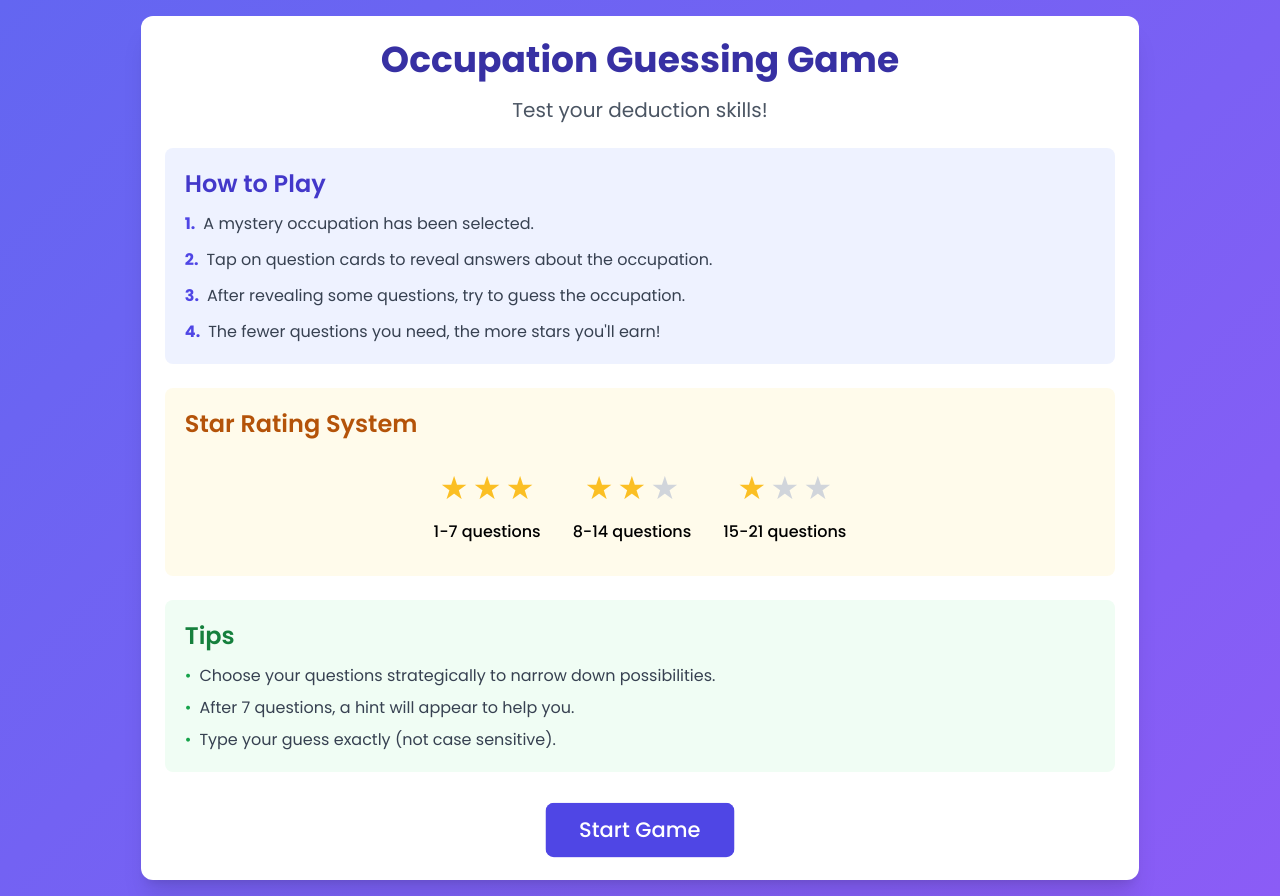
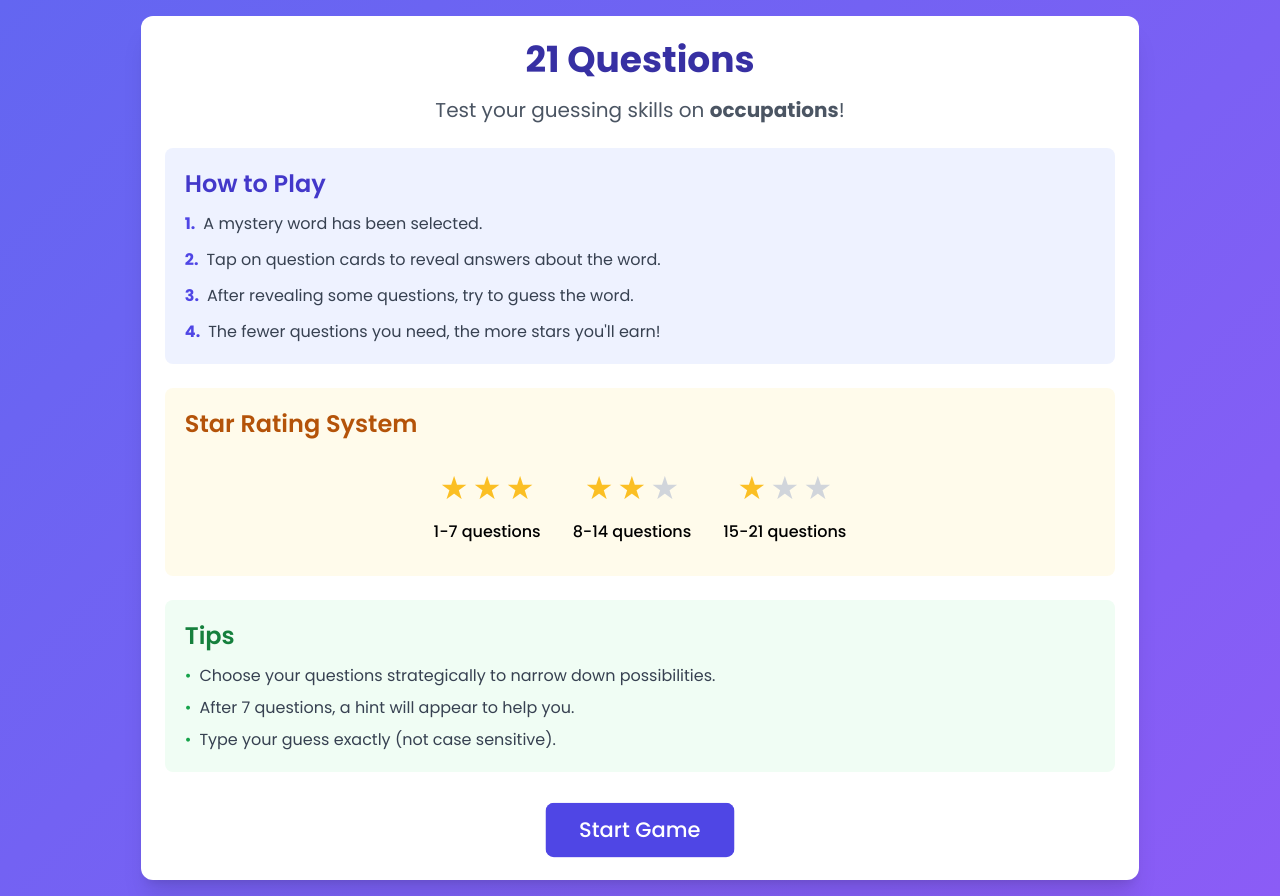
Before and after one commit to aaronshi1129/21-questions, a plain HTML site: page index.html in a window 1280 px wide. Drawn offline with nearby package versions, Linux system fonts and the light colour scheme.

Commit message:
Update index.html

```diff
--- a/index.html
+++ b/index.html
@@ -4,7 +4,7 @@
 <head>
     <meta charset="UTF-8">
     <meta name="viewport" content="width=device-width, initial-scale=1.0">
-    <title>Occupation Guessing Game</title>
+    <title>21 Questions</title>
     <script src="https://cdn.tailwindcss.com"></script>
     <style>
         @import url('https://fonts.googleapis.com/css2?family=Poppins:wght@300;400;500;600;700&display=swap');
@@ -190,8 +190,8 @@
         <!-- Home page -->
         <div id="home-page" class="p-4 md:p-6">
             <div class="text-center mb-6">
-                <h1 class="text-4xl font-bold text-indigo-800 mb-4">Occupation Guessing Game</h1>
-                <p class="text-xl text-gray-600">Test your deduction skills!</p>
+                <h1 class="text-4xl font-bold text-indigo-800 mb-4">21 Questions</h1>
+                <p class="text-xl text-gray-600">Test your guessing skills on <b>occupations</b>!</p>
             </div>
 
             <div class="space-y-6 mb-8">
@@ -200,15 +200,15 @@
                     <ul class="space-y-3 text-gray-700">
                         <li class="flex items-start">
                             <span class="text-indigo-600 font-bold mr-2">1.</span>
-                            <span>A mystery occupation has been selected.</span>
+                            <span>A mystery word has been selected.</span>
                         </li>
                         <li class="flex items-start">
                             <span class="text-indigo-600 font-bold mr-2">2.</span>
-                            <span>Tap on question cards to reveal answers about the occupation.</span>
+                            <span>Tap on question cards to reveal answers about the word.</span>
                         </li>
                         <li class="flex items-start">
                             <span class="text-indigo-600 font-bold mr-2">3.</span>
-                            <span>After revealing some questions, try to guess the occupation.</span>
+                            <span>After revealing some questions, try to guess the word.</span>
                         </li>
                         <li class="flex items-start">
                             <span class="text-indigo-600 font-bold mr-2">4.</span>
@@ -276,8 +276,8 @@
         <!-- Game page -->
         <div id="game-page" class="p-4 md:p-6 hidden">
             <div class="text-center mb-5">
-                <h1 class="text-3xl font-bold text-indigo-800">Occupation Guessing Game</h1>
-                <p class="text-gray-600 mt-2">Reveal questions to help you guess the occupation!</p>
+                <h1 class="text-3xl font-bold text-indigo-800">21 Questions</h1>
+                <p class="text-gray-600 mt-2">Reveal questions to help you guess the word!</p>
                 <div class="mt-3 flex justify-center items-center space-x-4">
                     <span class="text-sm bg-indigo-100 text-indigo-800 py-1 px-3 rounded-full">
                         Questions revealed: <span id="selected-count" class="font-bold">0</span>/21
```
